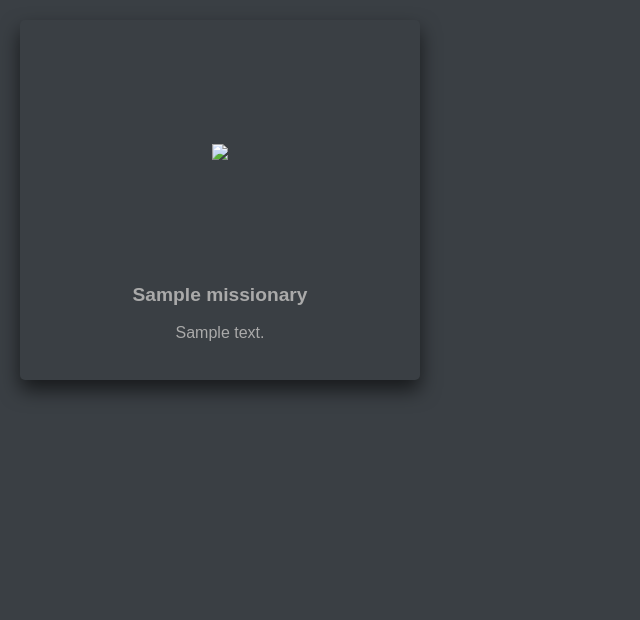
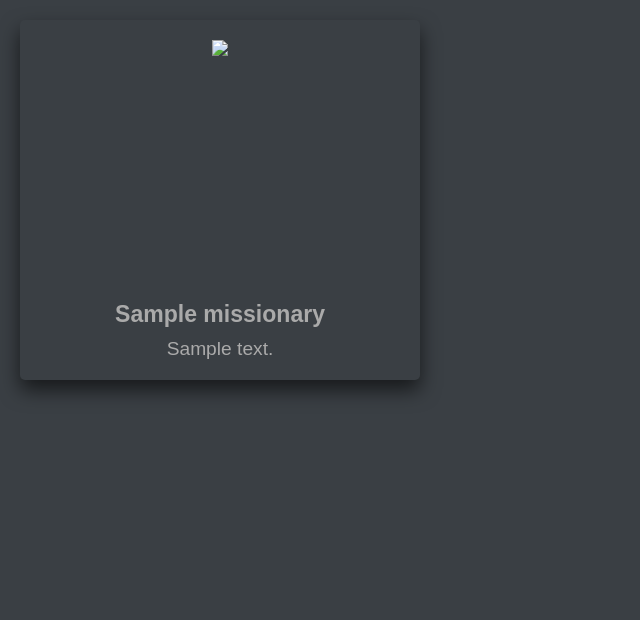
Before and after one commit to genericmoniker/missionary-board, a Python web app: template templates/slide.html in a window 1280 px wide. Shown: the top 620 px of the page, without its empty margins (0-640 px from the left). Run offline with Jinja, Linux system fonts and the light colour scheme; the template is opened without the code that fills it: most values are stand-ins (such as "Sample title", 1, 10 or a date in 2020).

Commit message:
Try to add a little more responsive styling

```diff
--- a/static/slide.css
+++ b/static/slide.css
@@ -43,32 +43,45 @@ body {
 .card {
     display: flex;
     flex-direction: column;
-    justify-content: center;
     align-items: center;
     padding: 10px;
     border-radius: 5px;
     box-shadow: 0 10px 20px rgba(0, 0, 0, 0.6);
+    position: relative;
 }
 
 .photo {
-    height: 80%;
-    display: flex;
-    flex-direction: column;
-    justify-content: center;
-    align-items: center;
+    margin: 10px;
+    max-width: calc(100% - 20px);
+    max-height: calc(100% - 140px);
+    position: relative;
+    overflow: hidden;
 }
 
 .photo img {
-    max-width: 100%;
-    max-height: 100%
+    width: 100%;
+    height: auto;
+    object-fit: cover;
+    object-position: center;
 }
 
 .info {
-    display: flex;
-    flex-direction: column;
+    position: absolute;
+    bottom: 0;
+    left: 0;
+    width: 100%;
+    padding: 20px;
+    box-sizing: border-box;
     justify-content: center;
     align-items: center;
-    padding: 10px;
+    text-align: center;
+    flex-direction: column;
+    font-size: 1.2rem;
+}
+
+.info p {
+    margin-top: 10px;
+    margin-bottom: 0px;
 }
 
 .name {
--- a/templates/slide.html
+++ b/templates/slide.html
@@ -45,10 +45,12 @@
                     <img src="{{ url_for('photos', path=missionary.image_path) }}">
                 </div>
                 <div class="info">
-                    <span class="name">{{missionary.name}}</span><br />
-                    {% for detail in missionary.details %}
-                    <span class="detail">{{detail}}</span><br />
-                    {% endfor %}
+                    <p class="name">{{missionary.name}}</p>
+                    <p>
+                        {% for detail in missionary.details %}
+                        <span class="detail">{{detail}}</span><br />
+                        {% endfor %}
+                    </p>
                 </div>
             </div>
 
```
